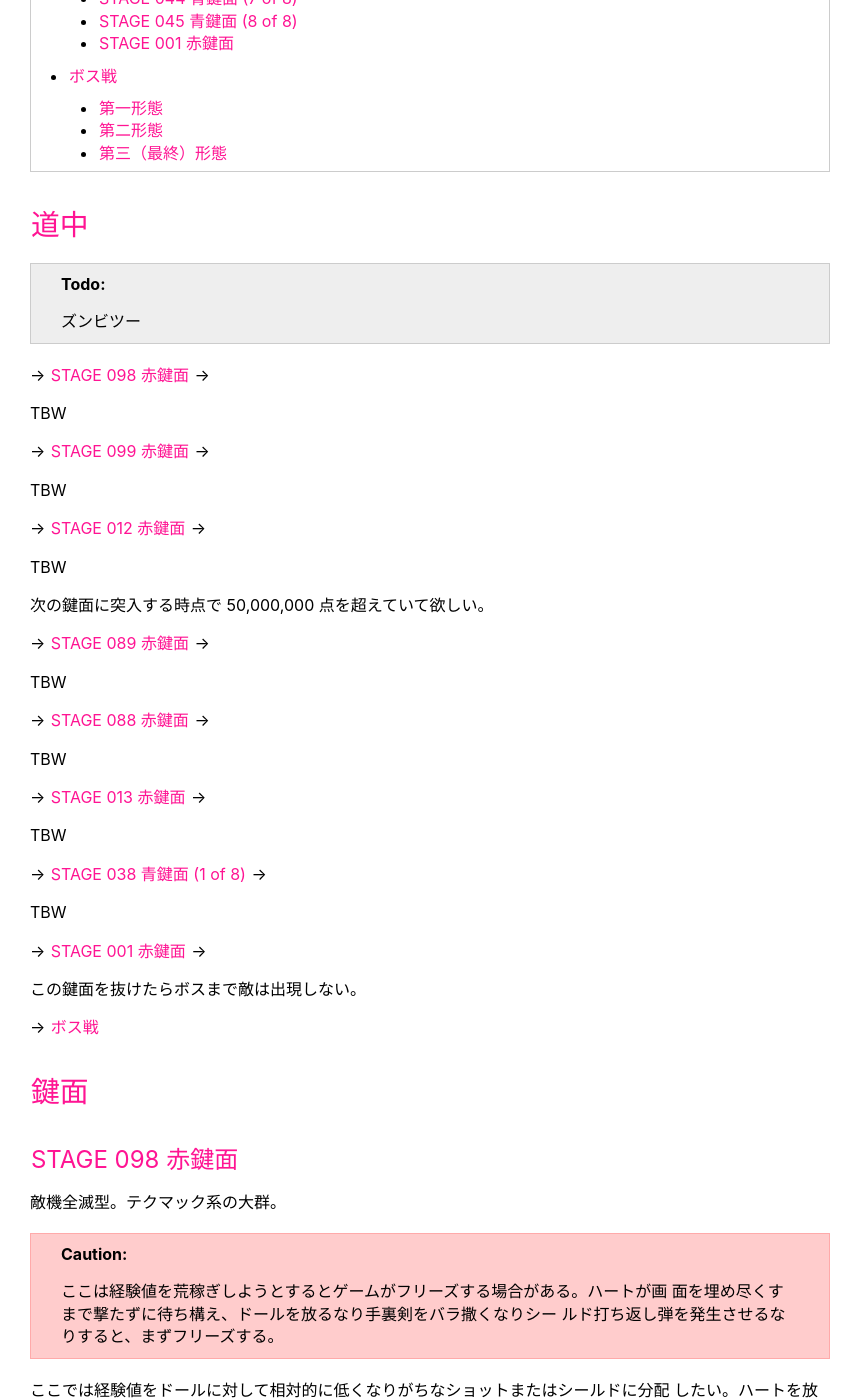
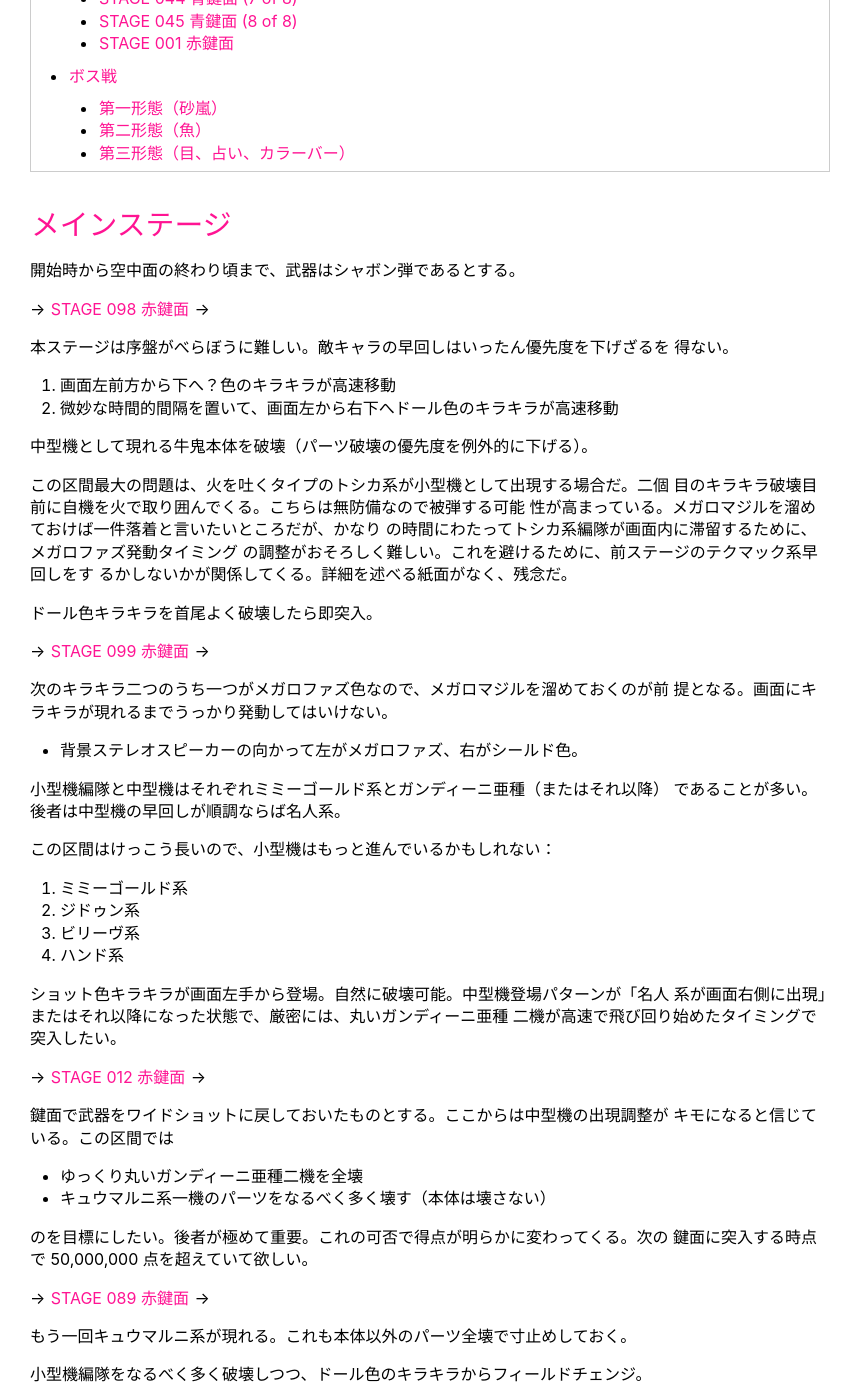
Before and after one commit to showa-yojyo/minibook, a Sphinx documentation site: the page built from source/milestone08/stage3.rst, in a window 1280 px wide and 1400 px high, scrolled down 558 px. Shown: the whole window, without its empty margins (0-863 px from the left). Built offline with Sphinx 7.4.7, drawn with Linux system fonts in a browser that asks for light colours; some of the changed text lies outside the part shown.

Commit message:
milestone08/stage03: finish description

```diff
--- a/source/milestone08/stage3.rst
+++ b/source/milestone08/stage3.rst
@@ -7,40 +7,88 @@
 .. contents:: 本章見出し
    :local:
 
-道中
+メインステージ
 ======================================================================
 
-.. todo:: ズンビツー
+開始時から空中面の終わり頃まで、武器はシャボン弾であるとする。
 
 → :ref:`illvelo-stage-098` →
 
-TBW
+本ステージは序盤がべらぼうに難しい。敵キャラの早回しはいったん優先度を下げざるを
+得ない。
+
+#. 画面左前方から下へ？色のキラキラが高速移動
+#. 微妙な時間的間隔を置いて、画面左から右下へドール色のキラキラが高速移動
+
+中型機として現れる牛鬼本体を破壊（パーツ破壊の優先度を例外的に下げる）。
+
+この区間最大の問題は、火を吐くタイプのトシカ系が小型機として出現する場合だ。二個
+目のキラキラ破壊目前に自機を火で取り囲んでくる。こちらは無防備なので被弾する可能
+性が高まっている。メガロマジルを溜めておけば一件落着と言いたいところだが、かなり
+の時間にわたってトシカ系編隊が画面内に滞留するために、メガロファズ発動タイミング
+の調整がおそろしく難しい。これを避けるために、前ステージのテクマック系早回しをす
+るかしないかが関係してくる。詳細を述べる紙面がなく、残念だ。
+
+ドール色キラキラを首尾よく破壊したら即突入。
 
 → :ref:`illvelo-stage-099` →
 
-TBW
+次のキラキラ二つのうち一つがメガロファズ色なので、メガロマジルを溜めておくのが前
+提となる。画面にキラキラが現れるまでうっかり発動してはいけない。
+
+* 背景ステレオスピーカーの向かって左がメガロファズ、右がシールド色。
+
+小型機編隊と中型機はそれぞれミミーゴールド系とガンディーニ亜種（またはそれ以降）
+であることが多い。後者は中型機の早回しが順調ならば名人系。
+
+この区間はけっこう長いので、小型機はもっと進んでいるかもしれない：
+
+#. ミミーゴールド系
+#. ジドゥン系
+#. ビリーヴ系
+#. ハンド系
+
+ショット色キラキラが画面左手から登場。自然に破壊可能。中型機登場パターンが「名人
+系が画面右側に出現」またはそれ以降になった状態で、厳密には、丸いガンディーニ亜種
+二機が高速で飛び回り始めたタイミングで突入したい。
 
 → :ref:`illvelo-stage-012` →
 
-TBW
+鍵面で武器をワイドショットに戻しておいたものとする。ここからは中型機の出現調整が
+キモになると信じている。この区間では
 
-次の鍵面に突入する時点で 50,000,000 点を超えていて欲しい。
+* ゆっくり丸いガンディーニ亜種二機を全壊
+* キュウマルニ系一機のパーツをなるべく多く壊す（本体は壊さない）
+
+のを目標にしたい。後者が極めて重要。これの可否で得点が明らかに変わってくる。次の
+鍵面に突入する時点で 50,000,000 点を超えていて欲しい。
 
 → :ref:`illvelo-stage-089` →
 
-TBW
+もう一回キュウマルニ系が現れる。これも本体以外のパーツ全壊で寸止めしておく。
+
+小型機編隊をなるべく多く破壊しつつ、ドール色のキラキラからフィールドチェンジ。
 
 → :ref:`illvelo-stage-088` →
 
-TBW
+画面左上に牛鬼系が出現する。パーツをなるべく多く壊して本体は生かしておく。画面固
+定物のフィールドチェンジへ突入。
 
 → :ref:`illvelo-stage-013` →
 
-TBW
+画面右上に牛鬼系が出現する。パーツをなるべく多く壊して、画面固定物のフィールド
+チェンジへ突入。
+
+この区間での小型機編隊がキッツァ系の場合、特にフィールドチェンジを行う画面左手側
+に現れる場合、被弾しがちなのでメガロファズ発動を推奨する。
 
 → :ref:`illvelo-stage-038` →
 
-TBW
+ここに至るまでに武器をワイドショットに戻せ。
+
+前回のフィールドチェンジタイミングによっては地上物や小型機編隊がまだ現れるので、
+破壊していく。後者がゆっくり飛行するジドゥン系編隊の場合、全滅させてからフィール
+ドチェンジすることが可能だ。ギリギリまで引き付ける。
 
 → :ref:`illvelo-stage-001` →
 
@@ -224,14 +272,15 @@ STAGE 001 赤鍵面
 ボス戦
 ======================================================================
 
-.. todo:: ズンビツー
-
-第一形態
+第一形態（砂嵐）
 ----------------------------------------------------------------------
 
-.. todo:: ズンビツー
+モニター両側のステレオスピーカーのような砲台を真っ先に破壊し、画面を砂嵐から魚の
+絵に変えることを優先する。素点の高いミサイルを早く出現させたいからだ。
 
-第二形態
+それ以外のパーツや地上物はその後でいい。
+
+第二形態（魚）
 ----------------------------------------------------------------------
 
 モニターに絵が映り始めてから爆破するまでが第二形態だ。
@@ -243,7 +292,7 @@ STAGE 001 赤鍵面
 撃破するタイミングは、プログレスバーのカーソルが強調表示され始める少し前といった
 ところだ。
 
-第三（最終）形態
+第三形態（目、占い、カラーバー）
 ----------------------------------------------------------------------
 
 時間がないので、ドールをモニター弱点に重ね合わせておいて、手裏剣でダメージを与え
```
